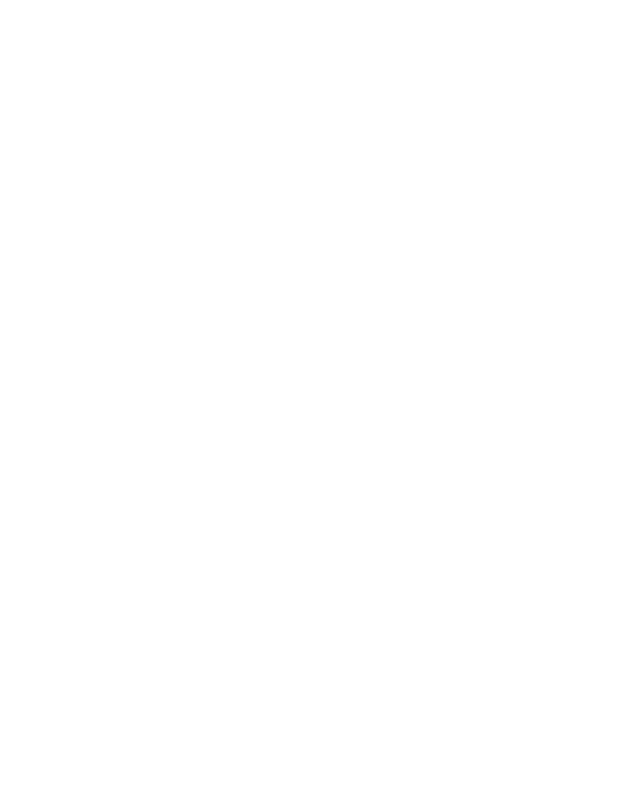
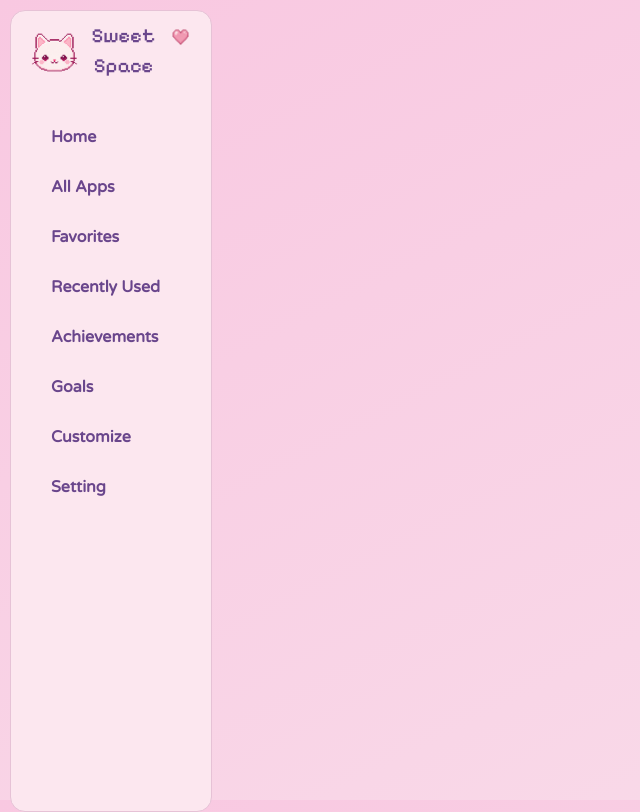
Before and after one commit to Sara-Belhadj/sweet-space, a plain HTML site: page homePage.html in a window 1280 px wide. Shown: the whole page, without its empty margins (0-640 px from the left). Drawn offline with Linux system fonts and the light colour scheme; a web font is replaced by a local one.

Commit message:
Heart and Cat added (Logo)

```diff
--- a/css/style.css
+++ b/css/style.css
@@ -105,7 +105,8 @@
     font-family: 'Varela Round', sans-serif;
     font-weight:600;
     color: #6a468c;
-    text-decoration: none;}
+    text-decoration: none;
+}
 
 .bar img {
     height: 30px;
@@ -198,3 +199,69 @@
     margin: 0;
     color: #ffffff;
 }
+
+/* Home Page */
+
+.sidebar-nav {
+    width: 200px;
+    height: 100%;
+    border: 1px solid #e6c2d6;
+    border-radius: 15px;
+    margin: 10px;
+    background-color: #fce7ef;
+}
+
+.logo-homePage {
+    gap: 10px;
+    display: flex;
+    text-align: center;
+    justify-content: center;
+    padding: 10px;
+}
+
+.sidebar-nav ul {
+    list-style: none;
+    line-height: 30px;
+}
+
+.sidebar-nav a {
+    text-decoration: none;
+    line-height: 30px;
+    font-size: 16px;
+    line-height: 50px;
+    font-family: 'Varela Round', sans-serif;
+    font-weight:600;
+    color: #6a468c;
+}
+
+.logo-homePage img {
+    object-fit: contain;
+    height: 65px;
+    width: 55px;
+}
+
+.logo-homePage p {
+    font-weight: 500;
+    font-size: 20px;
+    font-family: 'Pixelify Sans', sans-serif;
+    color: #6a468c;
+    margin: 0;
+    line-height: 1.5;
+}
+
+.logo-homePage .heart {
+    height: 30px;
+    width: 30px;
+}
+
+.home-page {
+    display: flex;
+    height: 100vh;
+    background: linear-gradient(153deg, #f9c8e1 , #f9ddea);
+}
+
+.main div{
+    height: 100vh;
+    height: 100%;
+    background-color: #5b2c86;
+}
--- a/homePage.html
+++ b/homePage.html
@@ -4,8 +4,32 @@
     <meta charset="UTF-8">
     <meta name="viewport" content="width=device-width, initial-scale=1.0">
     <title>Document</title>
+
+    <link rel="stylesheet" href="css/style.css">
 </head>
-<body>
+<body class="home-page">
+    <aside class="sidebar-nav">
+        <div class="logo-homePage">
+            <img src="assets/icons/logo.png">
+            <p> Sweet<br>Space</p>
+            <img class="heart" src="assets/icons/heart.png">
+        </div>
+        <ul>
+            <li><a href="#Home">Home</a></li>
+            <li><a href="#AllApps">All Apps</a></li>
+            <li><a href="#Favorites">Favorites</a></li>
+            <li><a href="#Recently Used">Recently Used</a></li>
+            <li><a href="#Achievements">Achievements</a></li>
+            <li><a href="#Goals">Goals</a></li>
+            <li><a href="#Costumize">Customize</a></li>
+            <li><a href="#Setting">Setting</a></li>
+        </ul>
+    </aside>
 
+    <main class="main">
+        <div></div>
+    </main>
+
+    <script src="js/script.js"></script>
 </body>
 </html>
--- a/js/script.js
+++ b/js/script.js
@@ -1,5 +1,5 @@
 const startButton = document.querySelector(".startButton");
 
-startButton.addEventListener("click", function() {
-    window.location.href = "home.html";
-});
+    startButton.addEventListener("click", function() {
+        window.location.href = "homePage.html";
+    });
```
Also changed, not shown: index.html (+1 -1 lines).
